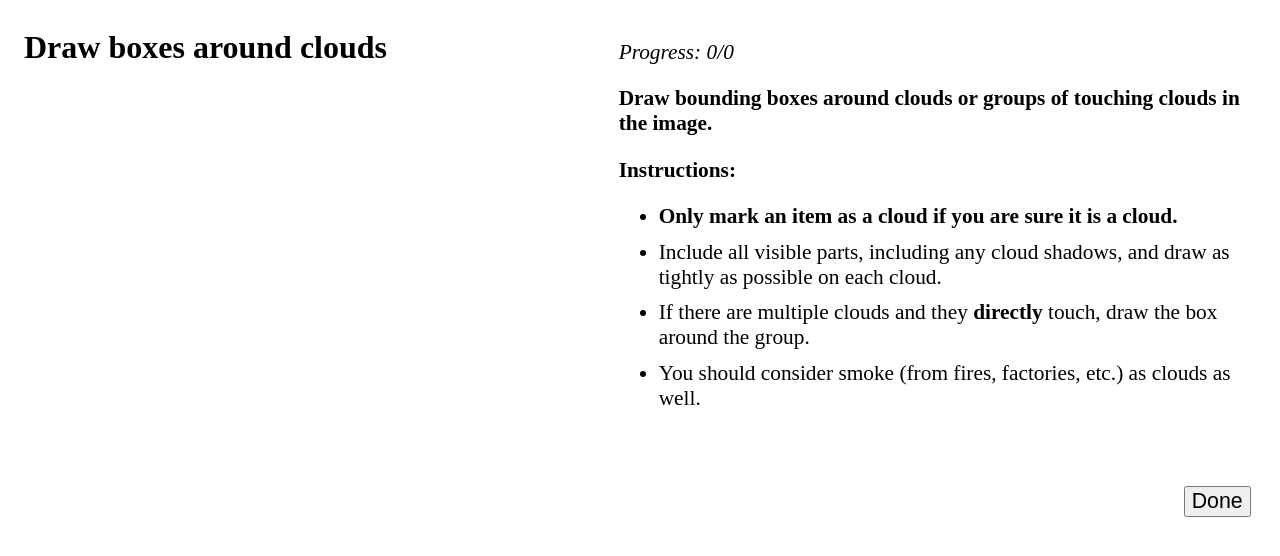
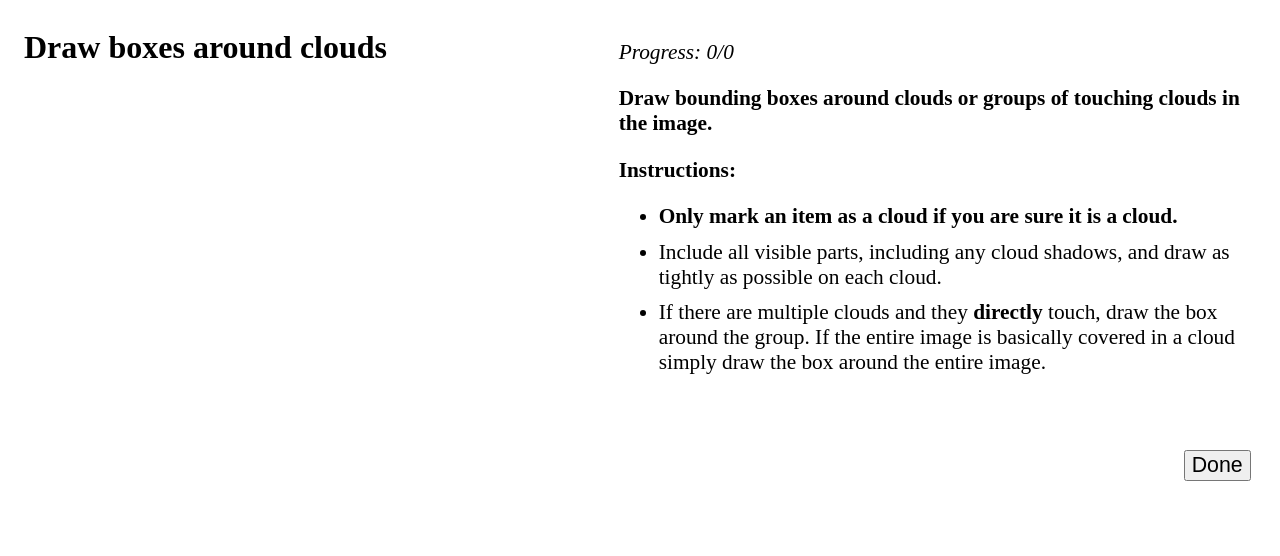
Before and after one commit to BradNeuberg/cloudless, a Django app: page /train/annotate in a window 1280 px wide. Shown: the top 556 px of the page. Run offline with Django 3.2, Linux system fonts and the light colour scheme; data that the repository does not hold is empty; some libraries are stand-ins or nearby versions.

Commit message:
More annotation instructions.

```diff
--- a/src/annotate/train/templates/train/annotate.html
+++ b/src/annotate/train/templates/train/annotate.html
@@ -38,8 +38,7 @@
           <ul>
             <li><b>Only mark an item as a cloud if you are sure it is a cloud.</b></li>
             <li>Include all visible parts, including any cloud shadows, and draw as tightly as possible on each cloud.</li>
-            <li>If there are multiple clouds and they <b>directly</b> touch, draw the box around the group.</li>
-            <li>You should consider smoke (from fires, factories, etc.) as clouds as well.</li>
+            <li>If there are multiple clouds and they <b>directly</b> touch, draw the box around the group. If the entire image is basically covered in a cloud simply draw the box around the entire image.</li>
           </ul>
 
           <button class="done" type="submit">Done</button>
```
